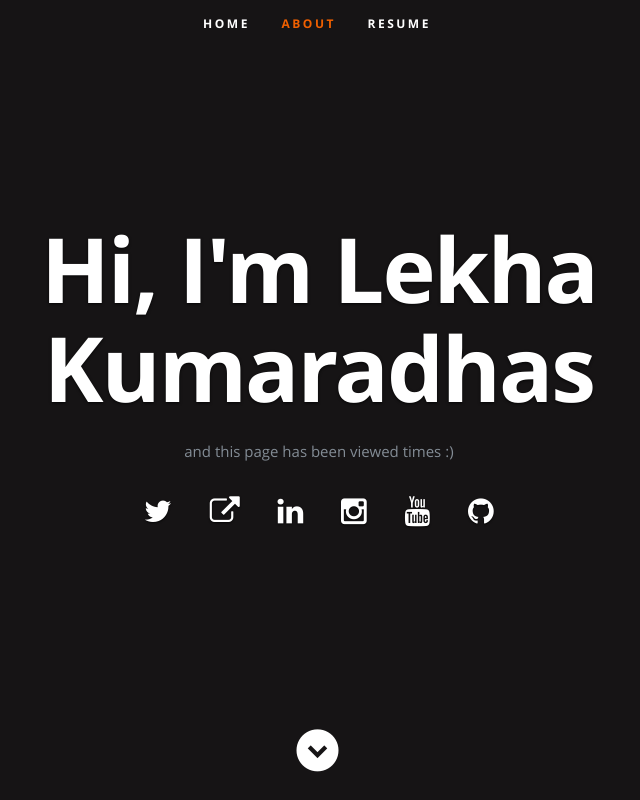
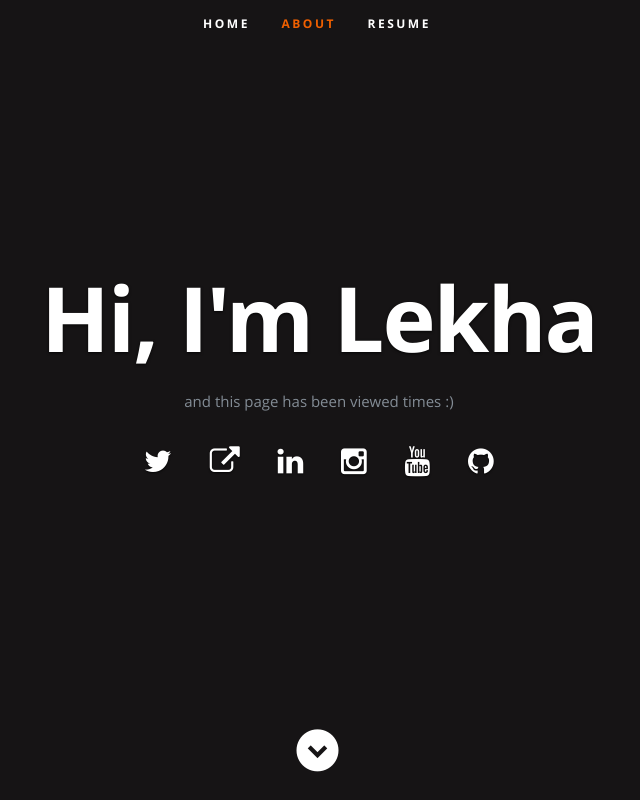
Before and after one commit to Lekhakumaradhas/LekhaAzureResume, a plain HTML site: page frontend/index.html in a window 1280 px wide. Shown: the top 800 px of the page, without its empty margins (323-963 px from the left). Drawn offline with nearby package versions, Linux system fonts and the light colour scheme; no server answers.

Commit message:
Updated Name in the Frontend

```diff
--- a/frontend/index.html
+++ b/frontend/index.html
@@ -54,7 +54,7 @@
 
       <div class="row banner">
          <div class="banner-text">
-            <h1 class="responsive-headline">Hi, I'm Lekha Kumaradhas</h1>
+            <h1 class="responsive-headline">Hi, I'm Lekha</h1>
 
             <p>and this page has been viewed <a id="counter"></a> times :) </p>
             <ul class="social">
```
